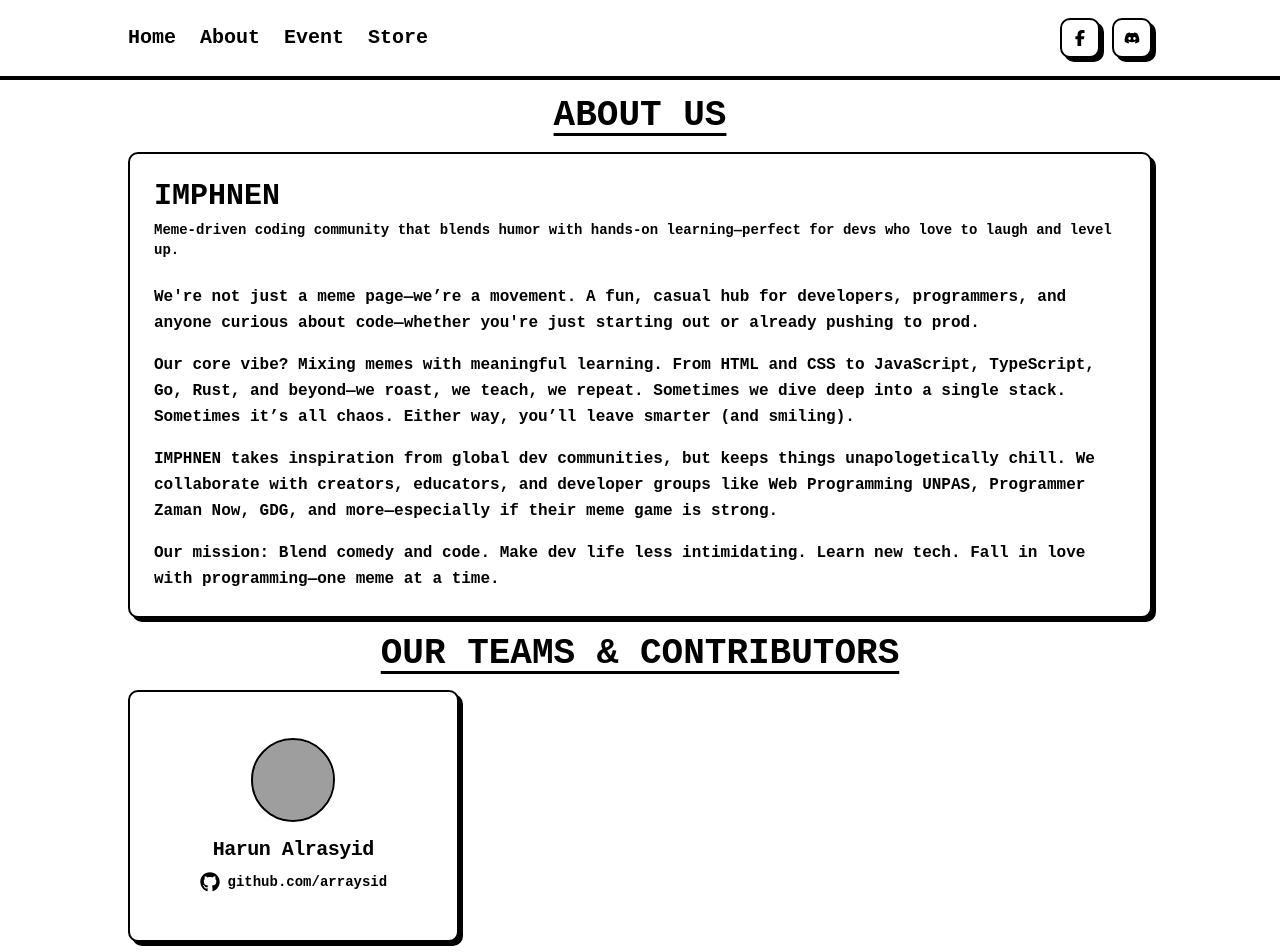
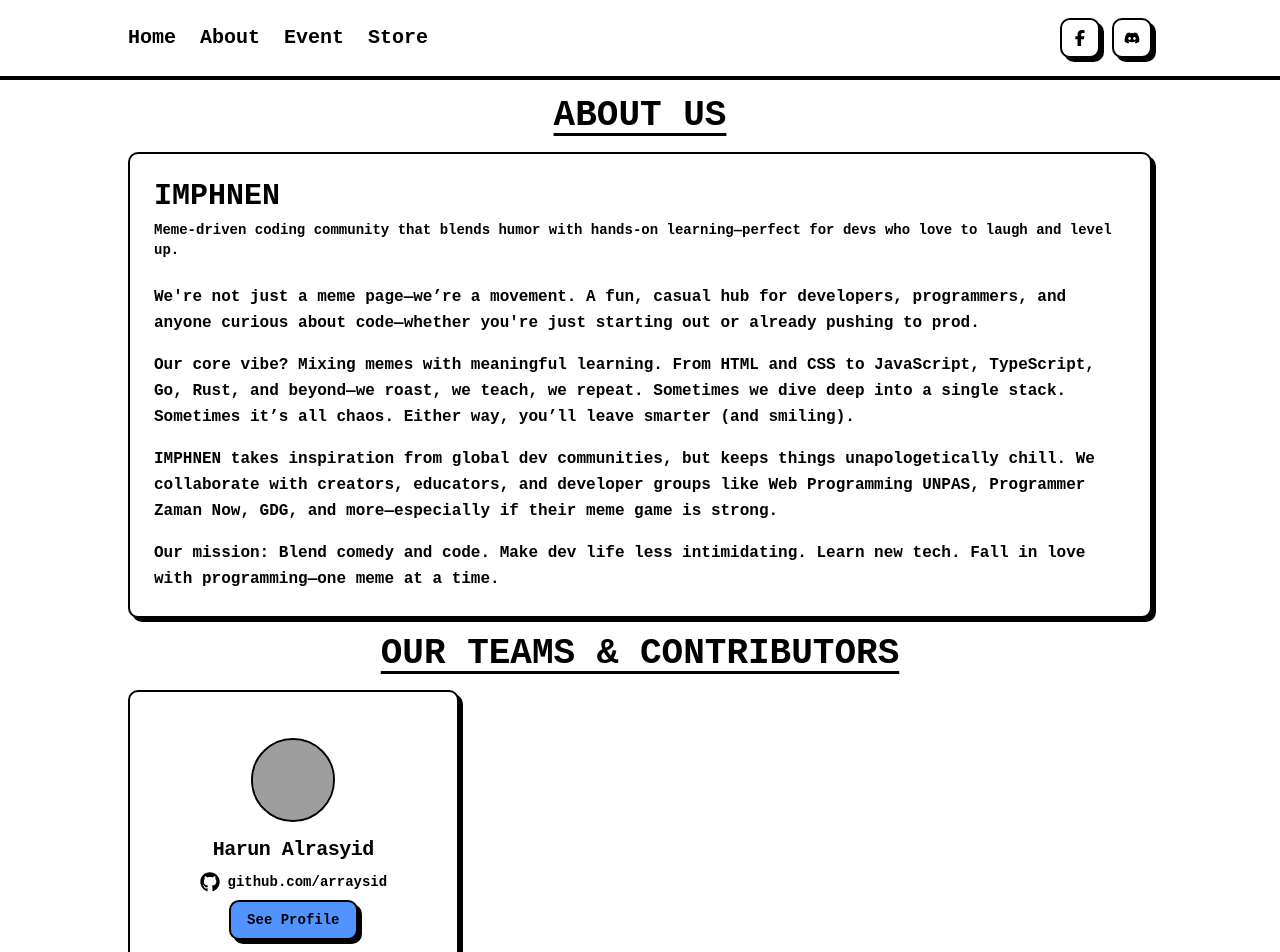
Before and after one commit to arraysid/imphnen, a Next.js app: page /about in a window 1280 px wide. Shown: the top 952 px of the page. Built offline with nearby package versions, Linux system fonts and the light colour scheme; grey boxes are pictures that could not be loaded; a web font is replaced by a local one.

Commit message:
feat: add user profile link to contributors section and update contributors data

```diff
--- a/src/app/(frontend)/(landing)/about/_components/contributors.tsx
+++ b/src/app/(frontend)/(general)/about/_components/contributors.tsx
@@ -1,6 +1,8 @@
 import { Avatar, AvatarFallback, AvatarImage } from "@/components/ui/avatar";
+import { buttonVariants } from "@/components/ui/button";
 import { Card, CardContent } from "@/components/ui/card";
 import contributors from "@/data/contributors.json";
+import Link from "next/link";
 import { FaGithub } from "react-icons/fa6";
 
 export function Contributors() {
@@ -40,6 +42,12 @@ export function Contributors() {
                   <FaGithub className="size-5" />
                   github.com/{contributor.githubHandle}
                 </a>
+                <Link
+                  href={`/u/${contributor.username}`}
+                  className={buttonVariants()}
+                >
+                  See Profile
+                </Link>
               </div>
             </CardContent>
           </Card>
--- /dev/null
+++ b/src/app/(frontend)/u/[username]/page.tsx
@@ -0,0 +1,3 @@
+export default function Page() {
+  return <></>;
+}
--- a/src/data/contributors.json
+++ b/src/data/contributors.json
@@ -1,6 +1,7 @@
 [
   {
     "name": "Harun Alrasyid",
+    "username": "arraysid",
     "avatarUrl": "https://avatars.githubusercontent.com/u/49753444?s=400&u=679db23982b5a5b3aa611d19c02d1501e2037eea&v=4",
     "github": "https://github.com/arraysid",
     "githubHandle": "arraysid"
```
Also changed, not shown: src/app/(frontend)/(general)/_components/hero-section.tsx (renamed from src/app/(frontend)/(landing)/_components/hero-section.tsx), src/app/(frontend)/(general)/_components/marquee-section.tsx (renamed from src/app/(frontend)/(landing)/_components/marquee-section.tsx), src/app/(frontend)/(general)/_components/stats-section.tsx (renamed from src/app/(frontend)/(landing)/_components/stats-section.tsx), src/app/(frontend)/(general)/about/_components/about-card.tsx (renamed from src/app/(frontend)/(landing)/about/_components/about-card.tsx), src/app/(frontend)/(general)/about/page.tsx (renamed from src/app/(frontend)/(landing)/about/page.tsx), src/app/(frontend)/(general)/layout.tsx (renamed from src/app/(frontend)/(landing)/layout.tsx), src/app/(frontend)/(general)/page.tsx (renamed from src/app/(frontend)/(landing)/page.tsx).
